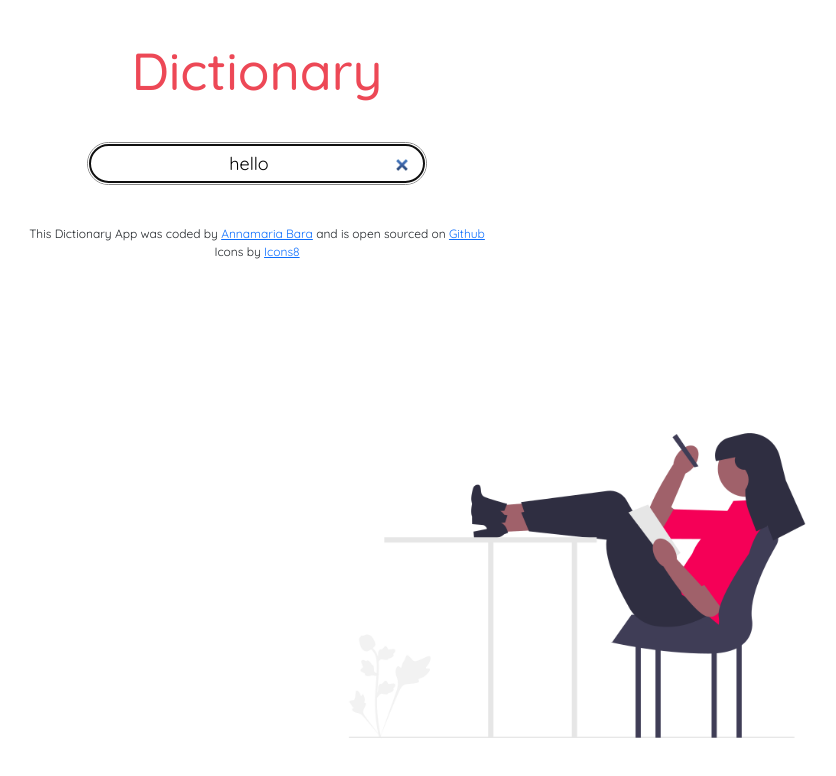
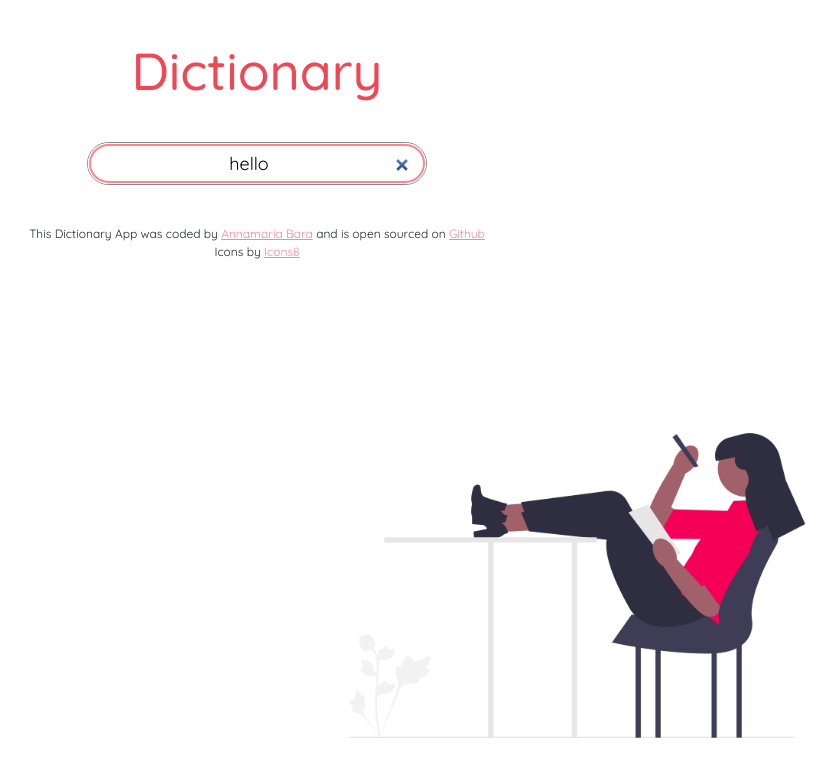
Before and after one commit to yesthis1please/shecodes_react_project_dictionary, a React (Create React App) app: page / in a window 1280 px wide. Shown: the top 776 px of the page, without its empty margins (383-1219 px from the left). Built offline with nearby package versions, Linux system fonts and the light colour scheme; no server answers.

Commit message:
Updated css and changed defaultValue of input

```diff
--- a/src/App.css
+++ b/src/App.css
@@ -20,6 +20,10 @@
   font-size: 12px;
 }
 
+.App footer a {
+  color: #ff848e;
+}
+
 @media (max-width: 768px) {
   .App {
     margin: 30px 20px;
--- a/src/Dictionary.css
+++ b/src/Dictionary.css
@@ -12,3 +12,7 @@
     text-align: center;
     font-size: 18px;
 }
+
+.Dictionary input:focus{
+  outline-color: #ff848e;
+}
--- a/src/Dictionary.js
+++ b/src/Dictionary.js
@@ -43,7 +43,7 @@ export default function Dictionary(props) {
             type="search"
             autoFocus={true}
             onChange={handleKeywordChange}
-            defaultValue="hello"
+            defaultValue={props.defaultWord}
             placeholder="Type in a word and hit enter"
           />
         </form>
```
